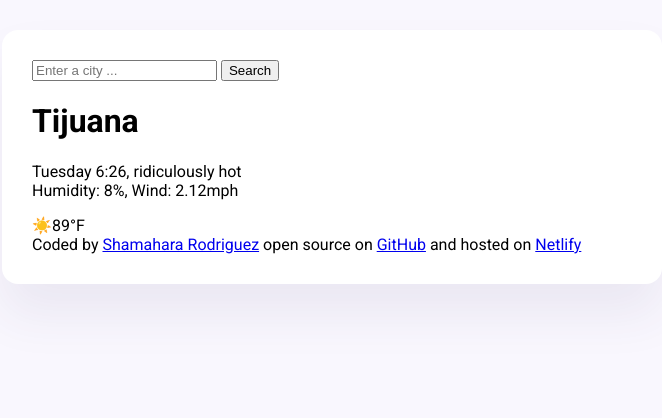
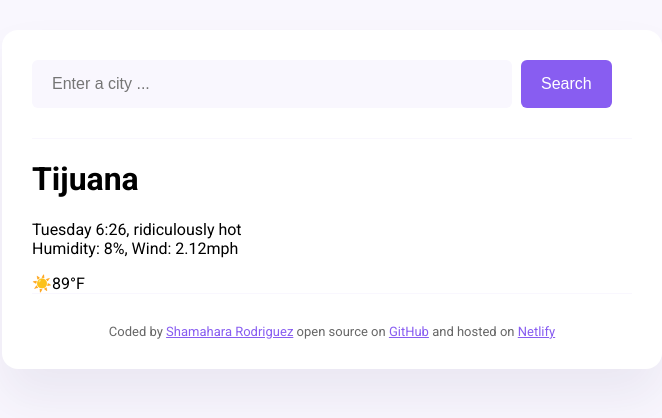
Before and after one commit to Shroez/My-SheCodes-Weather-Forecast, a plain HTML site: page index.html in a window 1280 px wide. Shown: the whole page, without its empty margins (308-970 px from the left). Drawn offline with Linux system fonts and the light colour scheme; a web font is replaced by a local one.

Commit message:
css styled the form section and footer section

```diff
--- a/index.html
+++ b/index.html
@@ -14,9 +14,13 @@
   <body>
     <div class="weather-app">
       <header>
-        <form>
-          <input type="search" placeholder="Enter a city ..." required />
-          <input type="submit" value="Search" />
+        <form class="search-form">
+          <input
+            type="search"
+            placeholder="Enter a city ..."
+            required
+            class="search-form-input" />
+          <input type="submit" value="Search" class="search-form-button" />
         </form>
       </header>
       <main>
--- a/style.css
+++ b/style.css
@@ -3,6 +3,10 @@ body {
   font-family: "Roboto", sans-serif;
 }
 
+header {
+  border-bottom: 1px solid #f9f7fe;
+  padding: 0 0 30px 0;
+}
 .weather-app {
   background-color: white;
   max-width: 600px;
@@ -11,3 +15,33 @@ body {
   border-radius: 16px;
   padding: 30px;
 }
+
+a {
+  color: #885df1;
+}
+
+.search-form-input {
+  background-color: #f9f7fe;
+  border: none;
+  border-radius: 6px;
+  width: 80%;
+  font-size: 16px;
+  padding: 15px 20px;
+}
+.search-form-button {
+  background-color: #885df1;
+  border-radius: 6px;
+  padding: 15px 20px;
+  border: none;
+  font-size: 16px;
+  color: white;
+  margin-left: 5px;
+}
+
+footer {
+  border-top: 1px solid #f9f7fe;
+  padding: 30px 0 0 0;
+  text-align: center;
+  font-size: 13px;
+  color: rgba(0, 0, 0, 0.6);
+}
```
